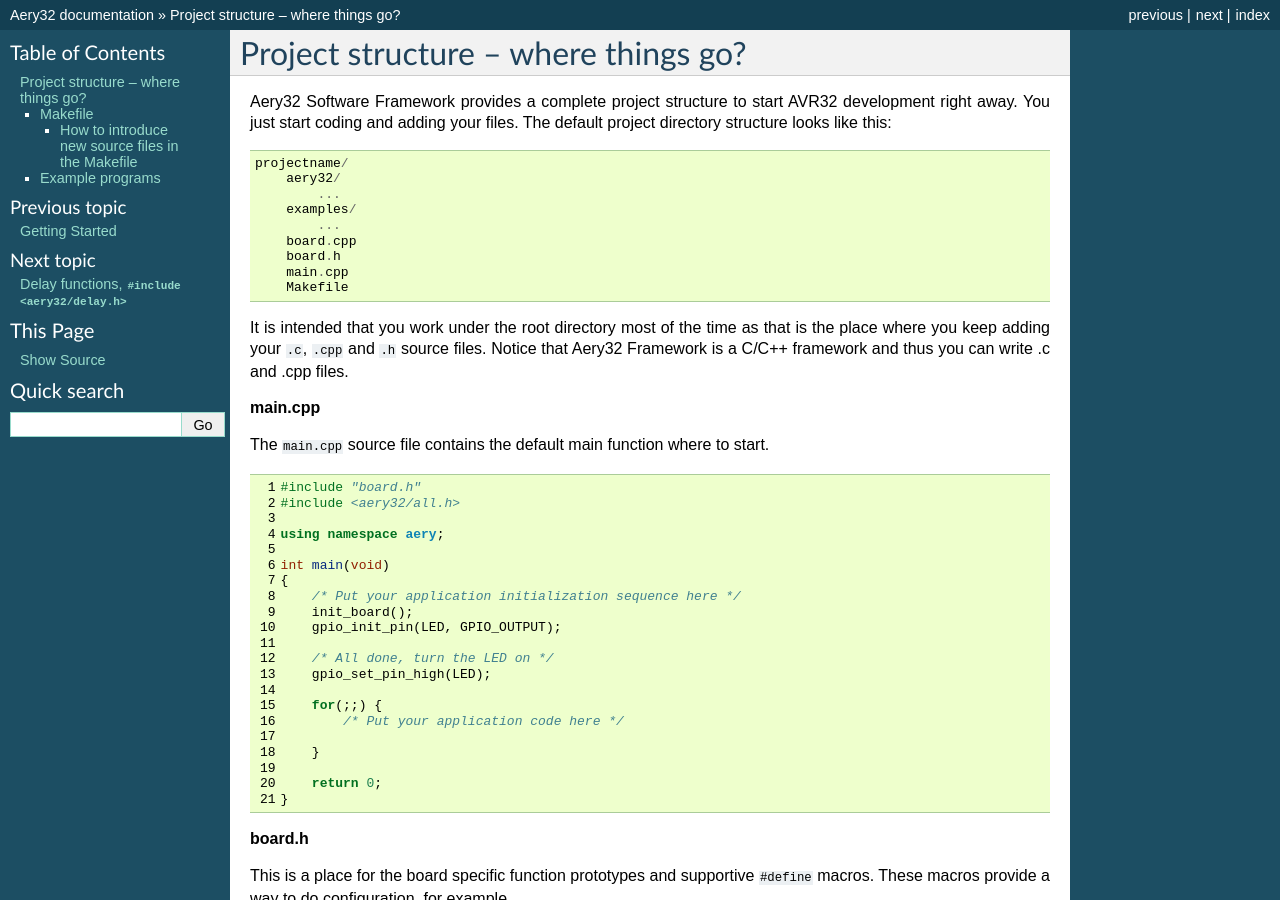
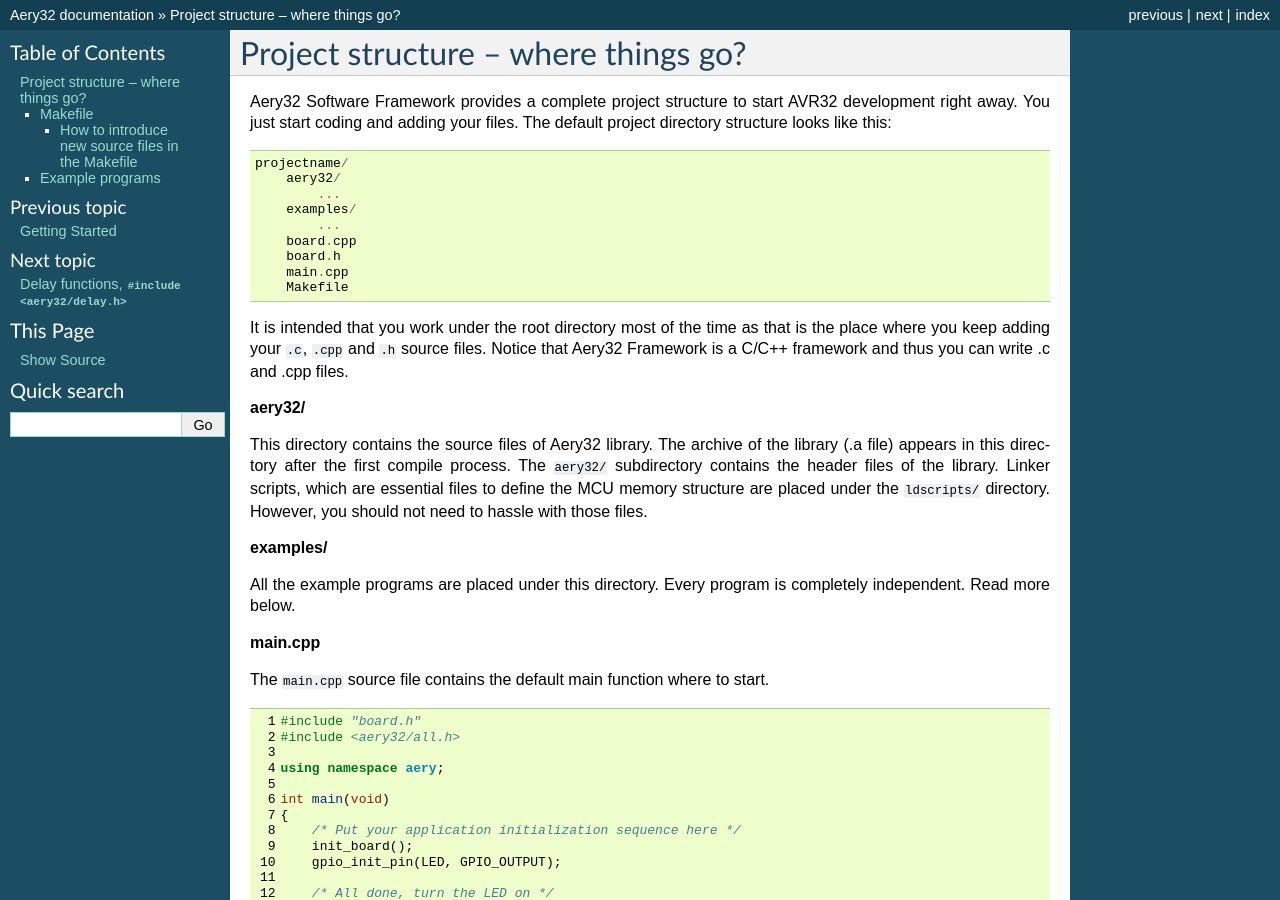
Before and after one commit to aery32/aery32-refguide, a Sphinx documentation site: the page built from source/project_structure.rst, in a window 1280 px wide and 900 px high. Built offline with Sphinx 7.4.7, drawn with Linux system fonts in a browser that asks for light colours; some of the changed text lies outside the part shown.

Commit message:
Change order

```diff
--- a/source/project_structure.rst
+++ b/source/project_structure.rst
@@ -14,6 +14,14 @@
         Makefile
 
 It is intended that you work under the root directory most of the time as that is the place where you keep adding your ``.c``, ``.cpp`` and ``.h`` source files. Notice that Aery32 Framework is a C/C++ framework and thus you can write .c and .cpp files.
+
+**aery32/**
+
+This directory contains the source files of Aery32 library. The archive of the library (.a file) appears in this directory after the first compile process. The ``aery32/`` subdirectory contains the header files of the library. Linker scripts, which are essential files to define the MCU memory structure are placed under the ``ldscripts/`` directory. However, you should not need to hassle with those files.
+
+**examples/**
+
+All the example programs are placed under this directory. Every program is completely independent. Read more below.
 
 **main.cpp**
 
```
Also changed, not shown: other parts of source/project_structure.rst (+0 -8 lines).
